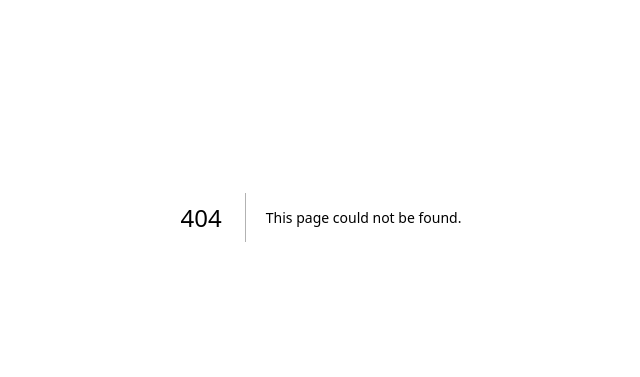
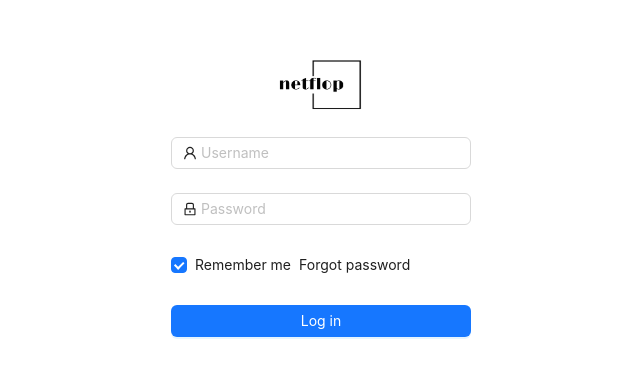
Before and after one commit to netflop/netflop-frontend, a Next.js app: page /admin/login in a window 1280 px wide. Before the commit this address had no page. Shown: the part 183-560 px from the top of the page, without its empty margins (319-959 px from the left). Built offline with nearby package versions, Linux system fonts and the light colour scheme.

Commit message:
NF-7: [Admin site] Create UI Login Page

```diff
--- /dev/null
+++ b/src/app/admin/login/page.tsx
@@ -0,0 +1,8 @@
+import LoginForm from '@/components/admin/LoginForm';
+import React from 'react';
+
+function LoginPage() {
+  return <LoginForm />;
+}
+
+export default LoginPage;
--- /dev/null
+++ b/src/components/admin/LoginForm/index.tsx
@@ -0,0 +1,81 @@
+'use client';
+import React from 'react';
+import { Form, Input, Button, Checkbox } from 'antd';
+import { UserOutlined, LockOutlined } from '@ant-design/icons';
+import Image from 'next/image';
+
+const LoginForm = () => {
+  const onFinish = (values: string): void => {
+    // eslint-disable-next-line no-console
+    console.log('Received values of form: ', values);
+  };
+
+  return (
+    <div className='login-form-wrapper w-full h-screen pb-10 flex justify-center items-center'>
+      <div className='login-form w-[300px]'>
+        <div className='logo p-5 flex justify-center'>
+          <Image
+            src='/netflop.png'
+            alt='NETFLOP Logo'
+            width={100}
+            height={24}
+            priority
+          />
+        </div>
+        <Form
+          name='normal_login'
+          className='login-form'
+          initialValues={{
+            remember: true
+          }}
+          onFinish={onFinish}>
+          <Form.Item
+            name='username'
+            rules={[
+              {
+                required: true,
+                message: 'Please input your Username!'
+              }
+            ]}>
+            <Input
+              prefix={<UserOutlined className='site-form-item-icon' />}
+              placeholder='Username'
+            />
+          </Form.Item>
+          <Form.Item
+            name='password'
+            rules={[
+              {
+                required: true,
+                message: 'Please input your Password!'
+              }
+            ]}>
+            <Input
+              prefix={<LockOutlined className='site-form-item-icon' />}
+              type='password'
+              placeholder='Password'
+            />
+          </Form.Item>
+          <Form.Item>
+            <Form.Item name='remember' valuePropName='checked' noStyle>
+              <Checkbox>Remember me</Checkbox>
+            </Form.Item>
+            <a className='login-form-forgot' href=''>
+              Forgot password
+            </a>
+          </Form.Item>
+          <Form.Item>
+            <Button
+              type='primary'
+              htmlType='submit'
+              className='login-form-button w-full'>
+              Log in
+            </Button>
+          </Form.Item>
+        </Form>
+      </div>
+    </div>
+  );
+};
+
+export default LoginForm;
```
Also changed, not shown: src/app/admin/(logged)/content-management/page.tsx (renamed from src/app/admin/content-management/page.tsx), src/app/admin/(logged)/dashboard/page.tsx (renamed from src/app/admin/dashboard/page.tsx), src/app/admin/(logged)/layout.tsx (renamed from src/app/admin/layout.tsx), src/app/admin/(logged)/manage-users/page.tsx (renamed from src/app/admin/manage-users/page.tsx), src/app/admin/(logged)/page.tsx (renamed from src/app/admin/page.tsx), src/app/admin/(logged)/payment/page.tsx (renamed from src/app/admin/payment/page.tsx).
